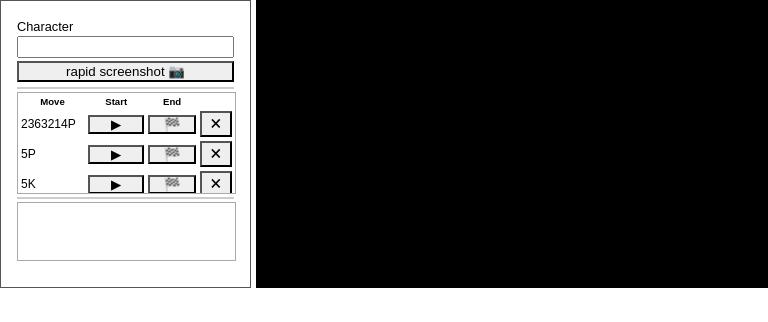
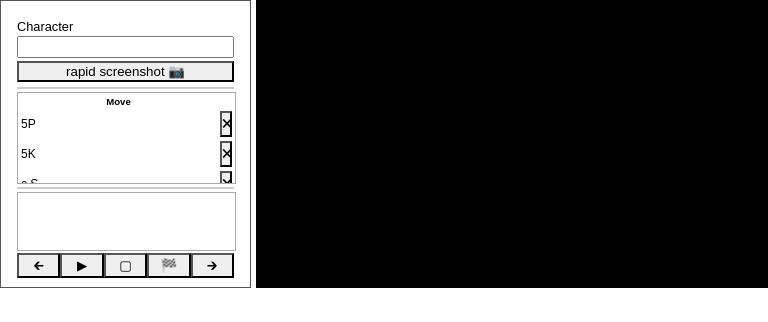
Before and after one commit to TysonNgo/GGXRD-Animation-Rip-Aid, an Electron app: page src/gui/index.html in a window 768 px wide. Drawn offline with Linux system fonts and the light colour scheme; no server answers; files whose address does not match are found by name.

Commit message:
rearrange gui

```diff
--- a/src/gui/index.html
+++ b/src/gui/index.html
@@ -45,6 +45,9 @@
 		    text-overflow: ellipsis;
 		    white-space: nowrap;
 		}
+		table td:not(:first-child){
+			width: 30px;
+		}
 		table button{
 			padding: 0;
 			margin: 0;
@@ -67,7 +70,7 @@
 		}
 		.screenshot-crops-container{
 			width: 100%;
-			height: 100px;
+			height: 90px;
 			border: 1px solid #a9a9a9;
 			overflow-y: scroll;
 		}
@@ -91,6 +94,15 @@
 			text-align: center;
 			display: block;
 		}
+		.screenshot-crop-button{
+			display: flex;
+			flex-direction: row;
+		}
+		.screenshot-crop-buttons button{
+			width: 20%;
+			height: 25px;
+			vertical-align: top;
+		}
 		#add-crop-button{
 			height: 21px;
 			width: 30px;
@@ -110,8 +122,6 @@
 		<table id="screenshot-crops">
 			<tr>
 				<th>Move</th>
-				<th>Start</th>
-				<th>End</th>
 				<th></th>
 			</tr>
 		</table>
@@ -119,6 +129,13 @@
 	</div>
 	<div class="divide"></div>
 	<div id="screenshot-carousel"></div>
+	<div class="screenshot-crop-buttons">
+		<button title="previous frame">🡰</button><button id="start-frame" title="start frame">
+		▶</button><button title="crop box">
+		▢</button><button id="end-frame" title="end frame">
+		🏁</button><button title="next frame">
+		🡲</button>
+	</div>
 </div>
 <div id="preview">
 </div>
@@ -140,11 +157,12 @@
 			this.preview = document.getElementById('preview');
 			this.cropList = [];
 			this.createCropList();
+			this.activeCropItem = null;
 		}
 		createCropList(){
 			let moves = [
 				// normals
-				'2363214P','5P', '5K', 'c.S', 'f.S', '5H', '5D',
+				'5P', '5K', 'c.S', 'f.S', '5H', '5D',
 				'6P', '6K', '6S', '6H', '6D',
 				'2P', '2K', '2S', '2H', '2D',
 				'j.P', 'j.K', 'j.S', 'j.H', 'j.D'
@@ -188,15 +206,6 @@
 			let move = document.createElement('td');
 			move.title = name;
 			move.innerText = name;
-			let start = document.createElement('td');
-			let startButton = document.createElement('button');
-			startButton.innerText = '▶';
-			start.appendChild(startButton);
-
-			let end = document.createElement('td');
-			let endButton = document.createElement('button');
-			endButton.innerText = '🏁';
-			end.appendChild(endButton);
 
 			let remove = document.createElement('td');
 			let removeButton = document.createElement('button');
@@ -204,12 +213,10 @@
 			remove.appendChild(removeButton);
 
 			tr.appendChild(move);
-			tr.appendChild(start);
-			tr.appendChild(end);
 			tr.appendChild(remove);
 
 			this.crops.appendChild(tr);
-			return {
+			let cropItem = {
 				name: name,
 				x1: x1 || null,
 				y1: y1 || null,
@@ -218,6 +225,40 @@
 				frameStart: null,
 				frameEnd: null,
 				element: tr
+			};
+
+			removeButton.onclick = () => {
+				console.log(this.activeCropItem)
+				// TODO
+				// change this.cropList to a linked list
+				cropItem.element.remove();
+			};
+			move.onclick = () => {
+				for (let i = 0; i < this.cropList.length; i++){
+					this.cropList[i].element.style.background = 'none';
+				}
+				cropItem.element.style.background = '#c9c9c9';
+				this.activeCropItem = cropItem;
+			}
+
+			return cropItem;
+		}
+		setStart(){
+			let cropItem = this.activeCropItem;
+			if (cropItem === null || !this.preview.style.backgroundImage) return;
+			let start = Number(/(\d+)\.png"\)$/.exec(this.preview.style.backgroundImage)[1]);
+			cropItem.frameStart = start;
+			if (cropItem.frameEnd < start){
+				cropItem.frameEnd = start
+			}
+		}
+		setEnd(){
+			let cropItem = this.activeCropItem;
+			if (cropItem === null || !this.preview.style.backgroundImage) return;
+			let end = Number(/(\d+)\.png"\)$/.exec(this.preview.style.backgroundImage)[1]);
+			cropItem.frameEnd = end;
+			if (cropItem.frameStart > end){
+				cropItem.frameStart = end
 			}
 		}
 		setPreview(img){
@@ -297,6 +338,8 @@
 	};
 	document.getElementById('screenshot-carousel').onwheel = horizontalScroll;
 	document.getElementById('start').onclick = start;
+	document.getElementById('start-frame').onclick = () => AM.setStart();
+	document.getElementById('end-frame').onclick = () => AM.setEnd();
 
 	client.on('end', () => {
 		console.log('disconnected from server');
```
